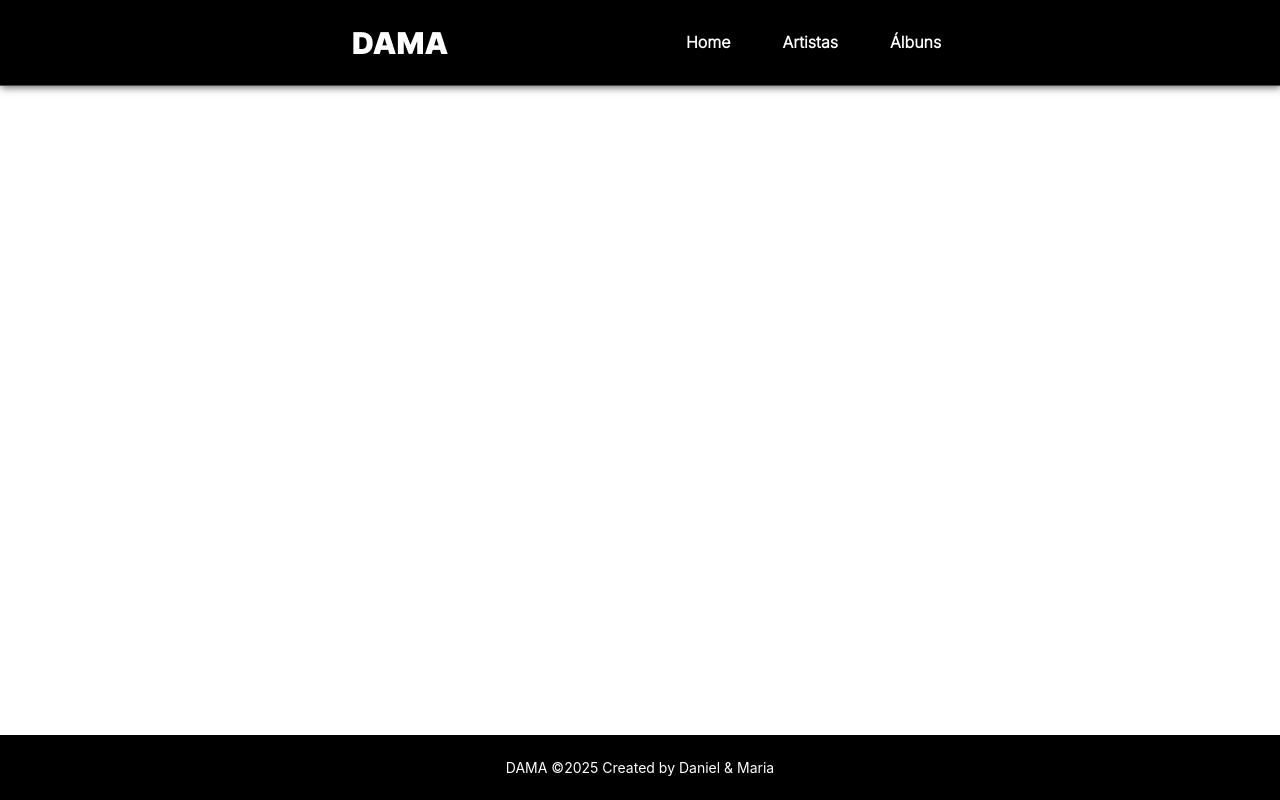
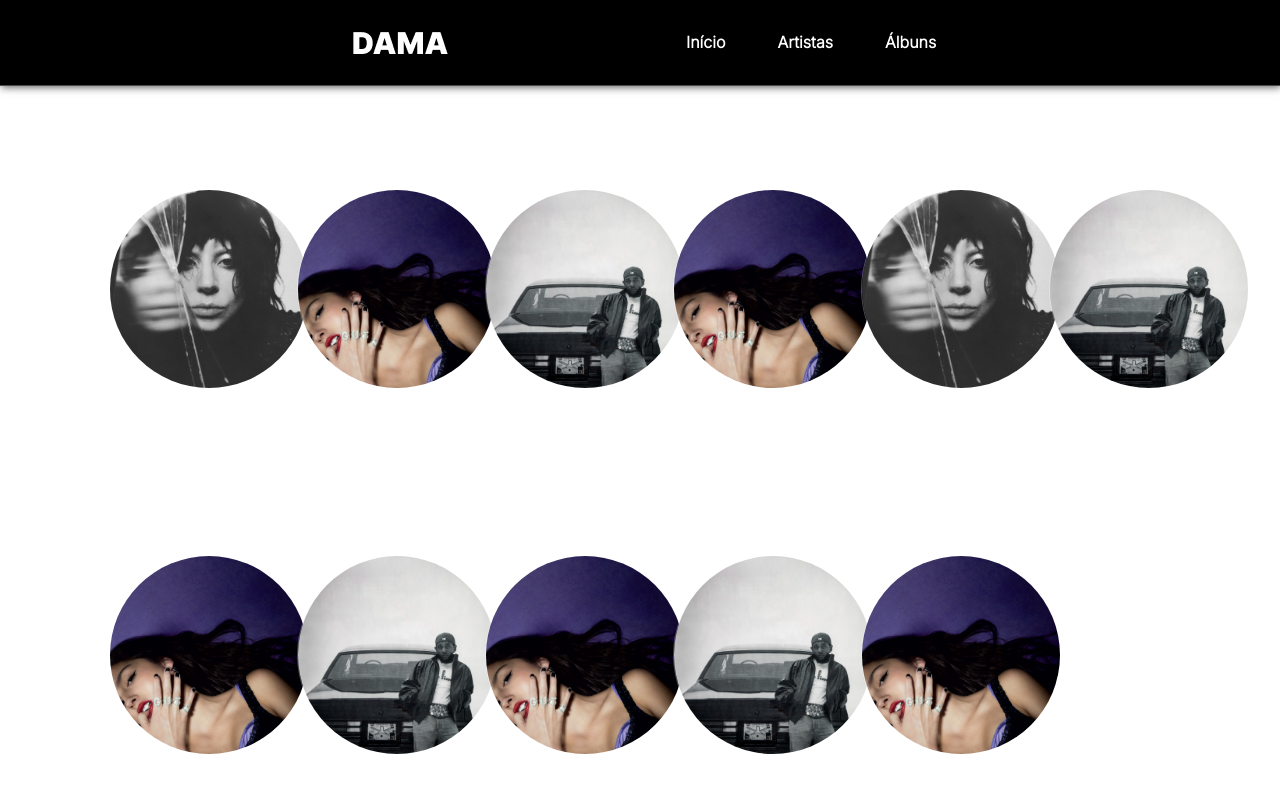
Before and after one commit to maalucf/records, a Next.js app in the folder frontend/: page /artists in a window 1280 px wide. Shown: the top 800 px of the page. Built offline with nearby package versions, Linux system fonts and the light colour scheme; a web font is replaced by a local one.

Commit message:
adjusting artists page

```diff
--- a/frontend/src/app/artists/page.tsx
+++ b/frontend/src/app/artists/page.tsx
@@ -1,5 +1,26 @@
+'use client'
+
+import ArtistCard from "@/components/ArtistsSection/ArtistCard";
+import { artists } from "@/util/artists";
+import { Col, Row } from "antd";
+
 export default function ArtistsPage() {
   return (
-    <h1 style={{color: 'white'}}>{'ARTISTAS'}</h1>
-  );
+    <div className={`artists-page`}>
+      <div className="artists-page-wrapper">
+        <Row>
+          <h1 style={{ color: 'white' }}>ARTISTAS</h1>
+        </Row>
+        <Row style={{ marginTop: 10 }} gutter={[16, 16]}>
+          {artists?.map((artist, index) => {
+            return (
+              <Col span={4} key={index}>
+                <ArtistCard artist={artist}/>
+              </Col>
+            )
+          })}
+        </Row>
+      </div>
+    </div>
+  )
 }
--- a/frontend/src/app/index.css
+++ b/frontend/src/app/index.css
@@ -5,6 +5,7 @@
 @import url(../styles/keyframes.css);
 @import url(../styles/albumspage.css);
 @import url(../styles/albumpage.css);
+@import url(../styles/artistspage.css);
 
 :root {
   --background: #ffffff;
--- a/frontend/src/components/ArtistsSection/ArtistCard/index.tsx
+++ b/frontend/src/components/ArtistsSection/ArtistCard/index.tsx
@@ -3,23 +3,23 @@ import { Card, Col, Row } from "antd"
 import Image from "next/image"
 import { useState } from "react"
 
-export default function ArtistCard({name, thumb, musicGender, albuns}: IArtistCard) {
+export default function ArtistCard({artist}: IArtistCard) {
   const [hoverImage, setHoverImage] = useState(false)
   return (
     <Card style={{backgroundColor: 'transparent', border: 'none', width: 250, height: 350, color: 'white'}}>
       <div className="artist-card">
         <Row justify={"center"} style={{textAlign: 'center'}}>
           <Col span={24} >
-            <Image className={`artist-thumb ${hoverImage ? 'hovered' : ''}`} onMouseEnter={() => setHoverImage(true)} onMouseLeave={() => setHoverImage(false)} src={thumb} alt="" height={200} width={200}/>
+            <Image className={`artist-thumb ${hoverImage ? 'hovered' : ''}`} onMouseEnter={() => setHoverImage(true)} onMouseLeave={() => setHoverImage(false)} src={artist?.thumb} alt="" height={200} width={200}/>
           </Col>
           <Col span={24}>
-            <p style={{fontWeight: 600, textTransform: 'capitalize'}}>{name}</p>
+            <p style={{fontWeight: 600, textTransform: 'capitalize'}}>{artist?.name}</p>
           </Col>
           <Col span={24} style={{textTransform: 'capitalize'}}>
-            <p>{musicGender}</p>
+            <p>{artist?.musicGender}</p>
           </Col>
           <Col span={24}>
-            <p>{`${albuns} Álbuns lançados`}</p>
+            <p>{`${artist?.albuns} Álbuns lançados`}</p>
           </Col>
         </Row>
       </div>
--- a/frontend/src/components/ArtistsSection/index.tsx
+++ b/frontend/src/components/ArtistsSection/index.tsx
@@ -38,7 +38,7 @@ export default function ArtistsSection() {
           {artists?.map((artist, index) => {
             return (
               <Col span={4} key={index}>
-                <ArtistCard name={artist?.name} thumb={artist?.thumb} musicGender={artist?.musicGender} albuns={artist?.albuns} />
+                <ArtistCard artist={artist} />
               </Col>
             )
           })}
--- a/frontend/src/components/HeaderMenu/index.tsx
+++ b/frontend/src/components/HeaderMenu/index.tsx
@@ -13,7 +13,7 @@ export default function HeaderMenu() {
   const [activeKey, setActiveKey] = useState("/")
 
   const items = [
-    {key: '/', label: 'Home'},
+    {key: '/', label: 'Início'},
     {key: '/artists', label: 'Artistas'},
     {key: '/albums', label: 'Álbuns'}
   ]
--- /dev/null
+++ b/frontend/src/styles/artistspage.css
@@ -0,0 +1,78 @@
+.artists-page {
+  width: 100%;
+  min-height: 100dvh;
+  display: flex;
+  align-items: flex-start;
+  justify-content: center;
+
+  .artists-page-wrapper {
+    width: 90%;
+    height: 90%;
+    padding: 20px;
+
+    .ant-card-body {
+      padding: 0;
+    }
+
+    .artists-card-container {
+      perspective: 1000px;
+    }
+
+    .artist-card {
+      width: 250px;
+      height: 350px;
+      border-radius: 8px;
+      position: relative;
+      transition: transform 0.6s ease-in-out;
+      cursor: pointer;
+
+      display: flex;
+      align-items: center;
+      justify-content: center;
+
+      .artist-thumb {
+        border-radius: 100%;
+        border: 1px solid rgba(255, 255, 255, 0.288);
+        transition: all 0.5s ease-in-out;
+
+        &.hovered {
+          transform: scale(1.2);
+          box-shadow: 1px 1px 8px rgba(155, 155, 155, 0.473);
+          position: relative;
+          z-index: 5;
+        }
+      }
+    }
+
+    .artists-card-front,
+    .artists-card-back {
+      width: 100%;
+      height: 100%;
+      position: absolute;
+      backface-visibility: hidden;
+      border-radius: 12px;
+      color: white;
+    }
+
+    .artists-card-front {
+      display: flex;
+      align-items: center;
+      justify-content: center;
+
+      .artists-thumb {
+        border-radius: 8px;
+        border: 1px solid rgba(255, 255, 255, 0.288);
+      }
+    }
+
+    .artists-card-back {
+      transform: rotateY(180deg);
+      display: flex;
+      align-items: flex-start;
+      justify-content: center;
+      padding: 20px 0px;
+      overflow-y: auto;
+    }
+
+  }
+}
```
Also changed, not shown: frontend/src/types/sectionTypes.ts (+6 -4 lines).
